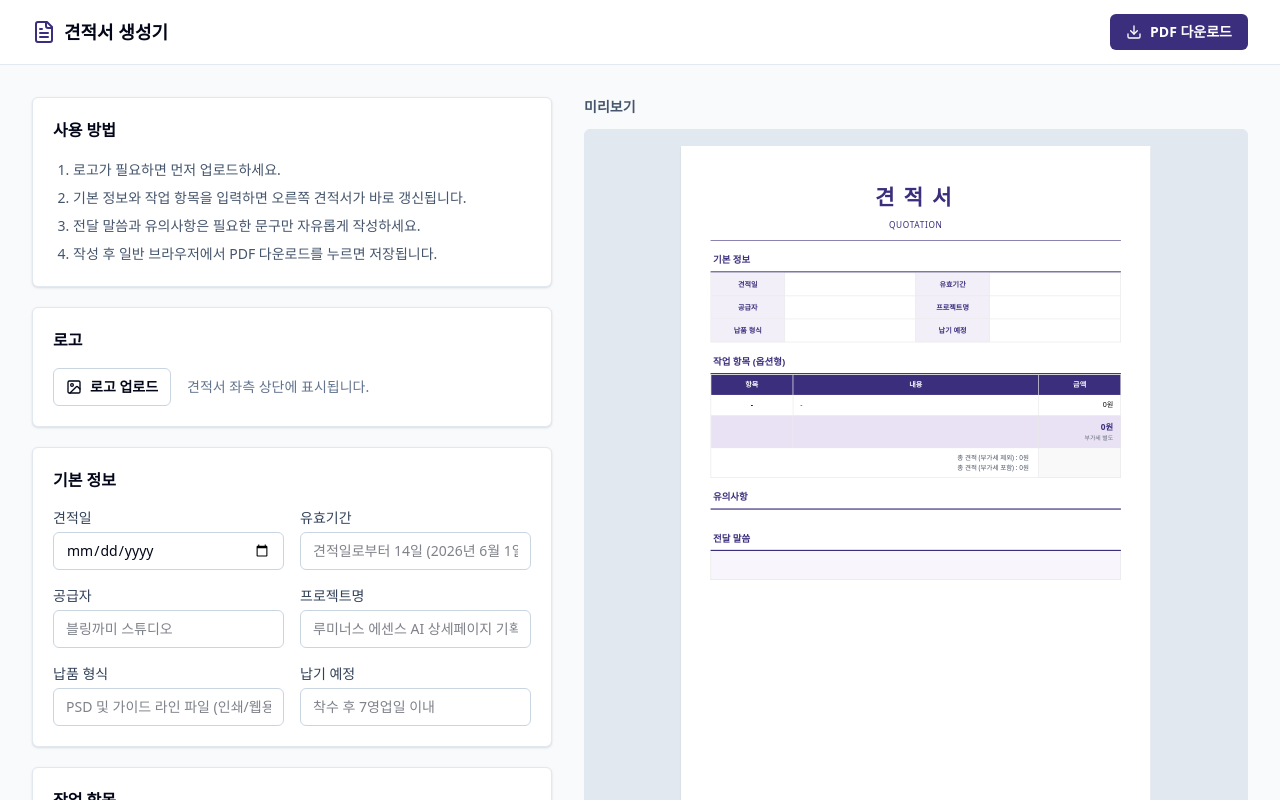
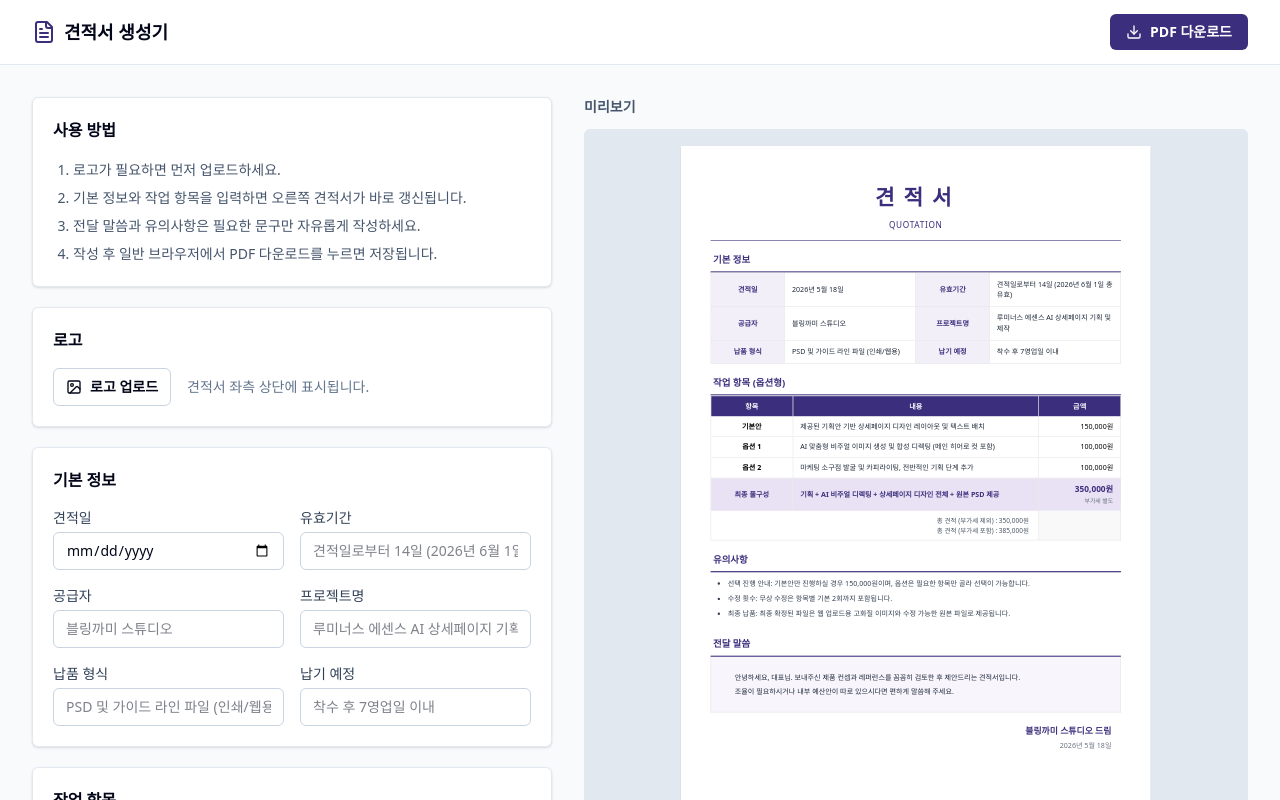
Before and after one commit to blingkkami/blingkkami-quote-generator, a React (Vite) app: page / in a window 1280 px wide. Shown: the top 800 px of the page. Built offline with nearby package versions, Linux system fonts and the light colour scheme; a web font is replaced by a local one.

Commit message:
Show sample preview for blank quote form

```diff
--- a/src/App.tsx
+++ b/src/App.tsx
@@ -30,7 +30,7 @@ const primaryLight = '#f3eff8';
 const finalBg = '#e9e2f4';
 const borderColor = '#e5e5e5';
 const appVersion = '2026-05-18-quote-title';
-const savedQuoteKey = 'blingkkami-quote-generator-state-v5';
+const savedQuoteKey = 'blingkkami-quote-generator-state-v6';
 
 const defaultFormData: QuoteForm = {
   quoteDate: '',
@@ -79,6 +79,22 @@ const exampleItem: QuoteItem = {
   description: '제공된 기획안 기반 상세페이지 디자인 레이아웃 및 텍스트 배치',
   price: 150000,
 };
+
+const exampleItems: QuoteItem[] = [
+  exampleItem,
+  {
+    id: 'example-option-1',
+    category: '옵션 1',
+    description: 'AI 맞춤형 비주얼 이미지 생성 및 합성 디렉팅 (메인 히어로 컷 포함)',
+    price: 100000,
+  },
+  {
+    id: 'example-option-2',
+    category: '옵션 2',
+    description: '마케팅 소구점 발굴 및 카피라이팅, 전반적인 기획 단계 추가',
+    price: 100000,
+  },
+];
 
 const formatCurrency = (amount: number) => `${new Intl.NumberFormat('ko-KR').format(amount || 0)}원`;
 
@@ -181,7 +197,20 @@ export default function App() {
     }
   });
 
-  const subtotal = useMemo(() => items.reduce((sum, item) => sum + Number(item.price || 0), 0), [items]);
+  const isQuoteBlank = useMemo(() => {
+    const hasFormValue = Object.values(formData).some((value) => String(value).trim() !== '');
+    const hasItemValue = items.some(
+      (item) => item.category.trim() !== '' || item.description.trim() !== '' || Number(item.price || 0) > 0,
+    );
+
+    return !hasFormValue && !hasItemValue;
+  }, [formData, items]);
+  const previewFormData = isQuoteBlank ? exampleFormData : formData;
+  const previewItems = isQuoteBlank ? exampleItems : items;
+  const subtotal = useMemo(
+    () => previewItems.reduce((sum, item) => sum + Number(item.price || 0), 0),
+    [previewItems],
+  );
   const total = Math.round(subtotal * 1.1);
 
   useEffect(() => {
@@ -290,7 +319,7 @@ export default function App() {
         heightLeft -= pageHeight;
       }
 
-      pdf.save(`견적서_${formData.projectName || '프로젝트'}_${new Date().toISOString().slice(0, 10)}.pdf`);
+      pdf.save(`견적서_${previewFormData.projectName || '프로젝트'}_${new Date().toISOString().slice(0, 10)}.pdf`);
     } finally {
       setIsGenerating(false);
     }
@@ -452,8 +481,8 @@ export default function App() {
               <div className="origin-top-left" style={{ width: 794, transform: `scale(${previewScale})` }}>
                 <QuotePreview
                   ref={previewRef}
-                  formData={formData}
-                  items={items}
+                  formData={previewFormData}
+                  items={previewItems}
                   logoImage={logoImage}
                   subtotal={subtotal}
                   total={total}
```
